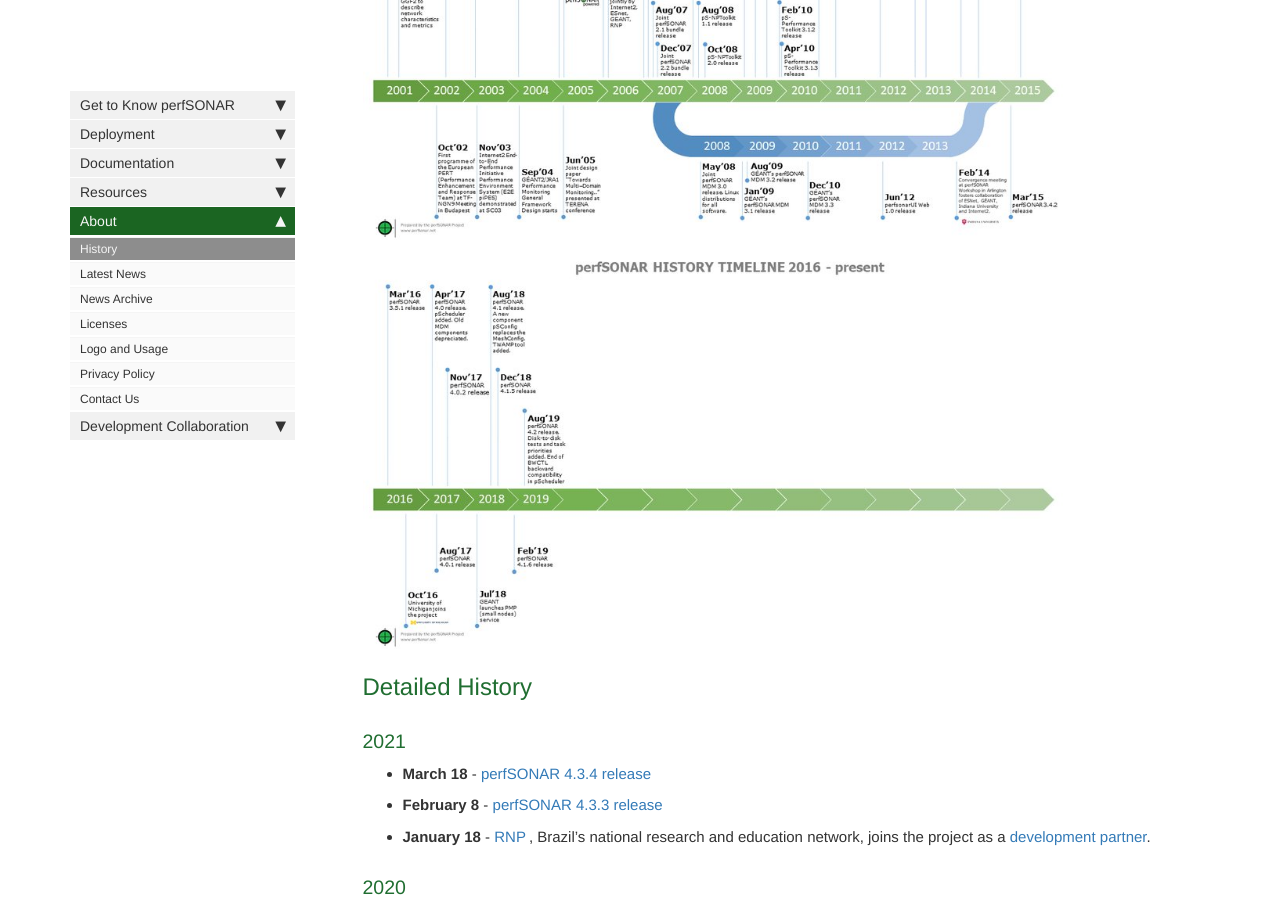
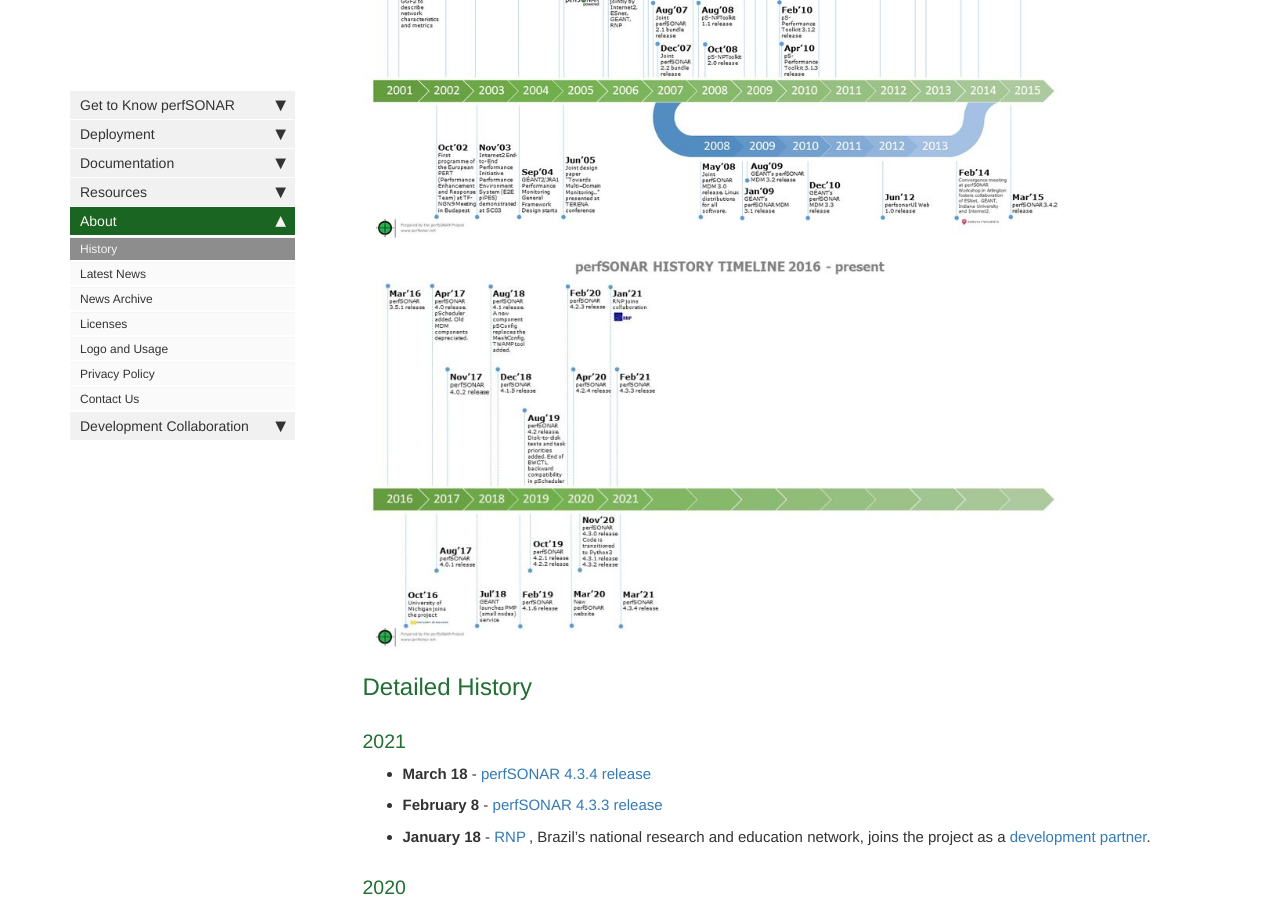
Before and after one commit to perfsonar/website, a Jekyll site: the page built from pages/about/history.md, in a window 1280 px wide and 900 px high, scrolled down 365 px. Built offline with Jekyll 4.4.1, drawn with Linux system fonts in a browser that asks for light colours; comment, search, counter and statistics services are not loaded.

Commit message:
Closes szymontrocha/docs#218

```diff
--- a/pages/about/history.md
+++ b/pages/about/history.md
@@ -21,7 +21,7 @@ collection and require no additional action.
 
 {% include image.html file="about/history-2001-2015.jpg" %}
 
-{% include image.html file="about/history-2016-2019.jpg" %}
+{% include image.html file="about/history-2016-present.jpg" %}
 
 
 
```
Also changed, not shown: images/about/history-2016-2019.jpg (deleted), images/about/history-2016-present.jpg (added).
